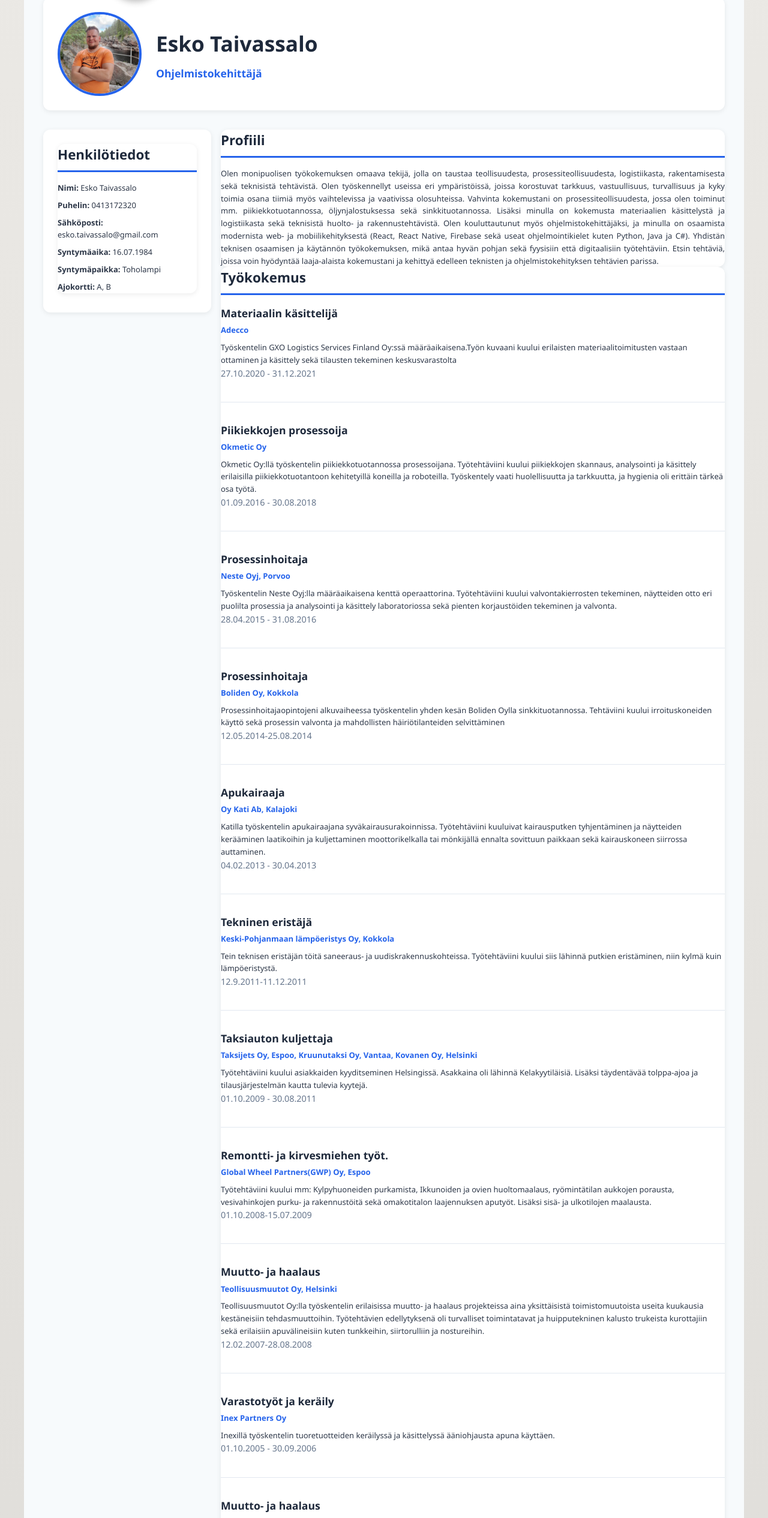
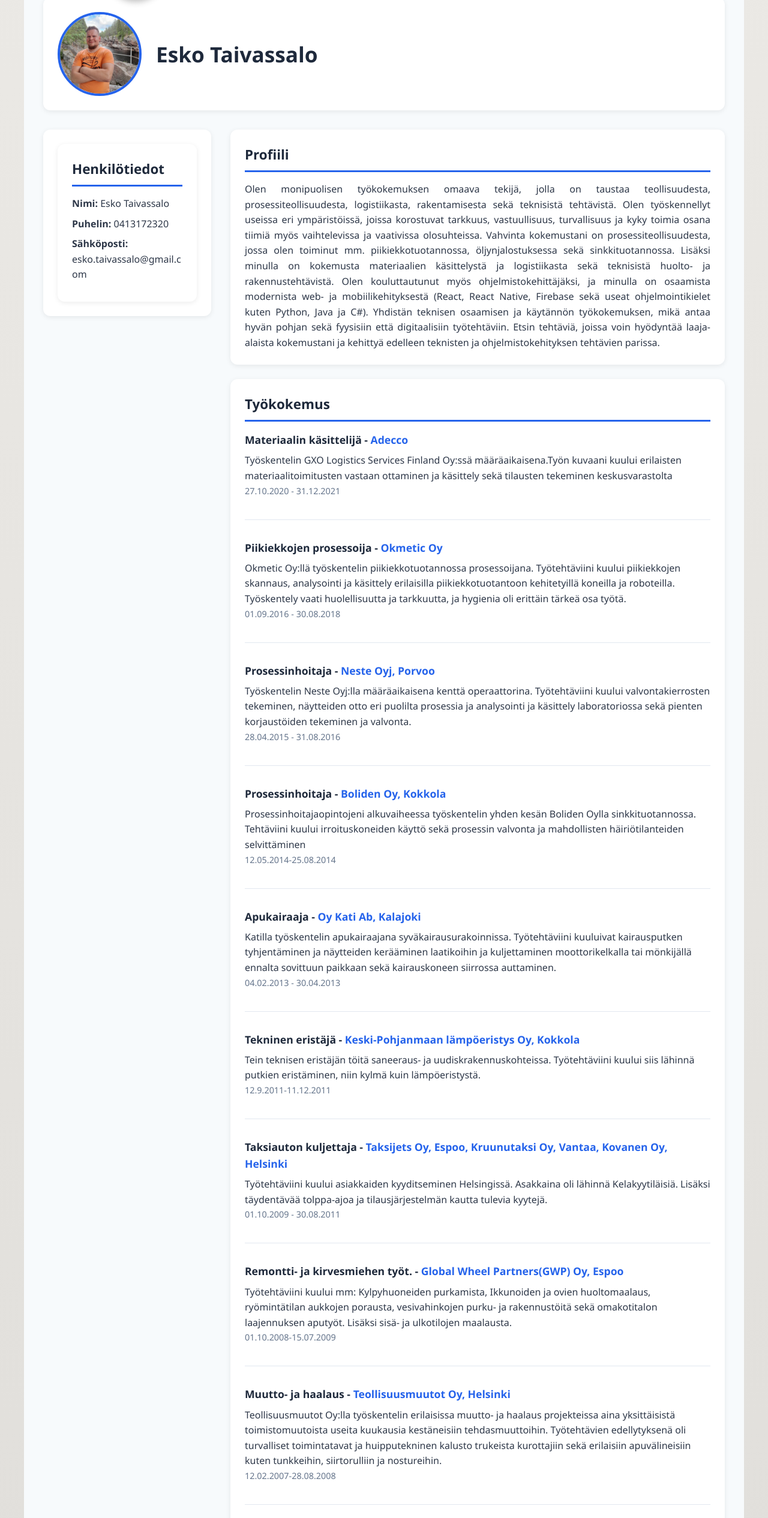
Before and after one commit to eskoTaivassalo/CV-website, a React app: page / in a window 1280 px wide. Shown: the part 139-2670 px from the top of the page at 60% size. Built offline with nearby package versions, Linux system fonts and the light colour scheme; the HTML template or start-up script is replaced by a standard one.

Commit message:
cv updated

```diff
--- a/src/context/LanguageContext.tsx
+++ b/src/context/LanguageContext.tsx
@@ -52,9 +52,6 @@ const translations: Record<Language, Record<string, string>> = {
     'cv.name': 'Nimi',
     'cv.phone': 'Puhelin',
     'cv.email': 'Sähköposti',
-    'cv.birthDate': 'Syntymäaika',
-    'cv.birthPlace': 'Syntymäpaikka',
-    'cv.driversLicense': 'Ajokortti',
     'cv.interests': 'Kiinnostuksen Kohteet',
     'cv.interest.music': 'Musiikki: Säveltäminen ja useiden eri instrumenttien soittaminen',
     'cv.interest.gym': 'Kuntosali',
@@ -161,7 +158,6 @@ const translations: Record<Language, Record<string, string>> = {
 
 
 
-    'cv.jobTitle': 'Ohjelmistokehittäjä',
     'cv.motto': 'Edistymistä voi mitata prosentteina, elämää elettyinä hetkinä',
 
     'cv.education': 'Koulutus ja Pätevyydet',
@@ -290,9 +286,6 @@ const translations: Record<Language, Record<string, string>> = {
     'cv.name': 'Name',
     'cv.phone': 'Phone',
     'cv.email': 'Email',
-    'cv.birthDate': 'Date of Birth',
-    'cv.birthPlace': 'Place of Birth',
-    'cv.driversLicense': 'Driver\'s License',
 
     'cv.interests': 'Interests',
     'cv.interest.music': 'Music: Composing and playing various instruments',
--- a/src/pages/CV.css
+++ b/src/pages/CV.css
@@ -1,7 +1,6 @@
 /* CV.css */
 
 .cv-container {
-font-size: 13px;
 max-width: 1200px;
 margin: 0 auto;
 padding: 2rem;
@@ -14,7 +13,7 @@ line-height: 1.6;
 .cv-content-wrapper {
 display: grid;
 grid-template-columns: 280px 1fr;
-gap: 1rem;
+gap: 2rem;
 }
 
 .cv-sidebar {
@@ -28,14 +27,14 @@ box-shadow: 0 2px 8px rgba(0, 0, 0, 0.08);
 .cv-main {
 display: flex;
 flex-direction: column;
-gap: 1.rem;
+gap: 1.5rem;
 }
 
 .cv-section,
 .cv-profileSection {
 background: white;
 border-radius: 12px;
-padding: 1.rem;
+padding: 1.5rem;
 box-shadow: 0 2px 8px rgba(0, 0, 0, 0.08);
 }
 
--- a/src/pages/CV.tsx
+++ b/src/pages/CV.tsx
@@ -11,7 +11,6 @@ const CV = () => {
         <img src={profileImage} alt="Esko Taivassalo" className="pdf-profile-image" />
         <div className="pdf-header-info">
           <h1>Esko Taivassalo</h1>
-          <p className="pdf-title">{t('cv.jobTitle')}</p>
         </div>
       </div>
 
@@ -23,9 +22,6 @@ const CV = () => {
               <p><strong>{t('cv.name')}:</strong> Esko Taivassalo</p>
               <p><strong>{t('cv.phone')}:</strong> 0413172320</p>
               <p><strong>{t('cv.email')}:</strong> esko.taivassalo@gmail.com</p>
-              <p><strong>{t('cv.birthDate')}:</strong> 16.07.1984</p>
-              <p><strong>{t('cv.birthPlace')}:</strong> Toholampi</p>
-              <p><strong>{t('cv.driversLicense')}:</strong> A, B</p>
             </div>
           </section>
         </aside>
@@ -42,99 +38,85 @@ const CV = () => {
             <h2>{t('cv.workExperience')}</h2>
 
             <div className="experience-item">
-              <h3>{t('cv.work1.title')}</h3>
-              <p className="company">{t('cv.work1.company')}</p>
+              <h3>{t('cv.work1.title')} - <span className="company">{t('cv.work1.company')}</span></h3>
               <p className="experiencelines">{t('cv.work1.experiencelines')}</p>
               <p className="period">{t('cv.work1.period')}</p>
             </div>
 
             <div className="experience-item">
-              <h3>{t('cv.work2.title')}</h3>
-              <p className="company">{t('cv.work2.company')}</p>
+              <h3>{t('cv.work2.title')} - <span className="company">{t('cv.work2.company')}</span></h3>
               <p className="experiencelines">{t('cv.work2.experiencelines')}</p>
               <p className="period">{t('cv.work2.period')}</p>
             </div>
 
             <div className="experience-item">
-              <h3>{t('cv.work3.title')}</h3>
-              <p className="company">{t('cv.work3.company')}</p>
+              <h3>{t('cv.work3.title')} - <span className="company">{t('cv.work3.company')}</span></h3>
               <p className="experiencelines">{t('cv.work3.experiencelines')}</p>
               <p className="period">{t('cv.work3.period')}</p>
             </div>
 
             <div className="experience-item">
-              <h3>{t('cv.work4.title')}</h3>
-              <p className="company">{t('cv.work4.company')}</p>
+              <h3>{t('cv.work4.title')} - <span className="company">{t('cv.work4.company')}</span></h3>
               <p className="experiencelines">{t('cv.work4.experiencelines')}</p>
               <p className="period">{t('cv.work4.period')}</p>
             </div>
 
             <div className="experience-item">
-              <h3>{t('cv.work5.title')}</h3>
-              <p className="company">{t('cv.work5.company')}</p>
+              <h3>{t('cv.work5.title')} - <span className="company">{t('cv.work5.company')}</span></h3>
               <p className="experiencelines">{t('cv.work5.experiencelines')}</p>
               <p className="period">{t('cv.work5.period')}</p>
             </div>
 
             <div className="experience-item">
-              <h3>{t('cv.work6.title')}</h3>
-              <p className="company">{t('cv.work6.company')}</p>
+              <h3>{t('cv.work6.title')} - <span className="company">{t('cv.work6.company')}</span></h3>
               <p className="experiencelines">{t('cv.work6.experiencelines')}</p>
               <p className="period">{t('cv.work6.period')}</p>
             </div>
 
             <div className="experience-item">
-              <h3>{t('cv.work7.title')}</h3>
-              <p className="company">{t('cv.work7.company')}</p>
+              <h3>{t('cv.work7.title')} - <span className="company">{t('cv.work7.company')}</span></h3>
               <p className="experiencelines">{t('cv.work7.experiencelines')}</p>
               <p className="period">{t('cv.work7.period')}</p>
             </div>
 
             <div className="experience-item">
-              <h3>{t('cv.work8.title')}</h3>
-              <p className="company">{t('cv.work8.company')}</p>
+              <h3>{t('cv.work8.title')} - <span className="company">{t('cv.work8.company')}</span></h3>
               <p className="experiencelines">{t('cv.work8.experiencelines')}</p>
               <p className="period">{t('cv.work8.period')}</p>
             </div>
 
             <div className="experience-item">
-              <h3>{t('cv.work9.title')}</h3>
-              <p className="company">{t('cv.work9.company')}</p>
+              <h3>{t('cv.work9.title')} - <span className="company">{t('cv.work9.company')}</span></h3>
               <p className="experiencelines">{t('cv.work9.experiencelines')}</p>
               <p className="period">{t('cv.work9.period')}</p>
             </div>
 
             <div className="experience-item">
-              <h3>{t('cv.work10.title')}</h3>
-              <p className="company">{t('cv.work10.company')}</p>
+              <h3>{t('cv.work10.title')} - <span className="company">{t('cv.work10.company')}</span></h3>
               <p className="experiencelines">{t('cv.work10.experiencelines')}</p>
               <p className="period">{t('cv.work10.period')}</p>
             </div>
 
             <div className="experience-item">
-              <h3>{t('cv.work11.title')}</h3>
-              <p className="company">{t('cv.work11.company')}</p>
+              <h3>{t('cv.work11.title')} - <span className="company">{t('cv.work11.company')}</span></h3>
               <p className="experiencelines">{t('cv.work11.experiencelines')}</p>
               <p className="period">{t('cv.work11.period')}</p>
             </div>
 
             <div className="experience-item">
-              <h3>{t('cv.work12.title')}</h3>
-              <p className="company">{t('cv.work12.company')}</p>
+              <h3>{t('cv.work12.title')} - <span className="company">{t('cv.work12.company')}</span></h3>
               <p className="experiencelines">{t('cv.work12.experiencelines')}</p>
               <p className="period">{t('cv.work12.period')}</p>
             </div>
 
             <div className="experience-item">
-              <h3>{t('cv.work13.title')}</h3>
-              <p className="company">{t('cv.work13.company')}</p>
+              <h3>{t('cv.work13.title')} - <span className="company">{t('cv.work13.company')}</span></h3>
               <p className="experiencelines">{t('cv.work13.experiencelines')}</p>
               <p className="period">{t('cv.work13.period')}</p>
             </div>
 
             <div className="experience-item">
-              <h3>{t('cv.work14.title')}</h3>
-              <p className="company">{t('cv.work14.company')}</p>
+              <h3>{t('cv.work14.title')} - <span className="company">{t('cv.work14.company')}</span></h3>
               <p className="experiencelines">{t('cv.work14.experiencelines')}</p>
               <p className="period">{t('cv.work14.period')}</p>
             </div>
```
